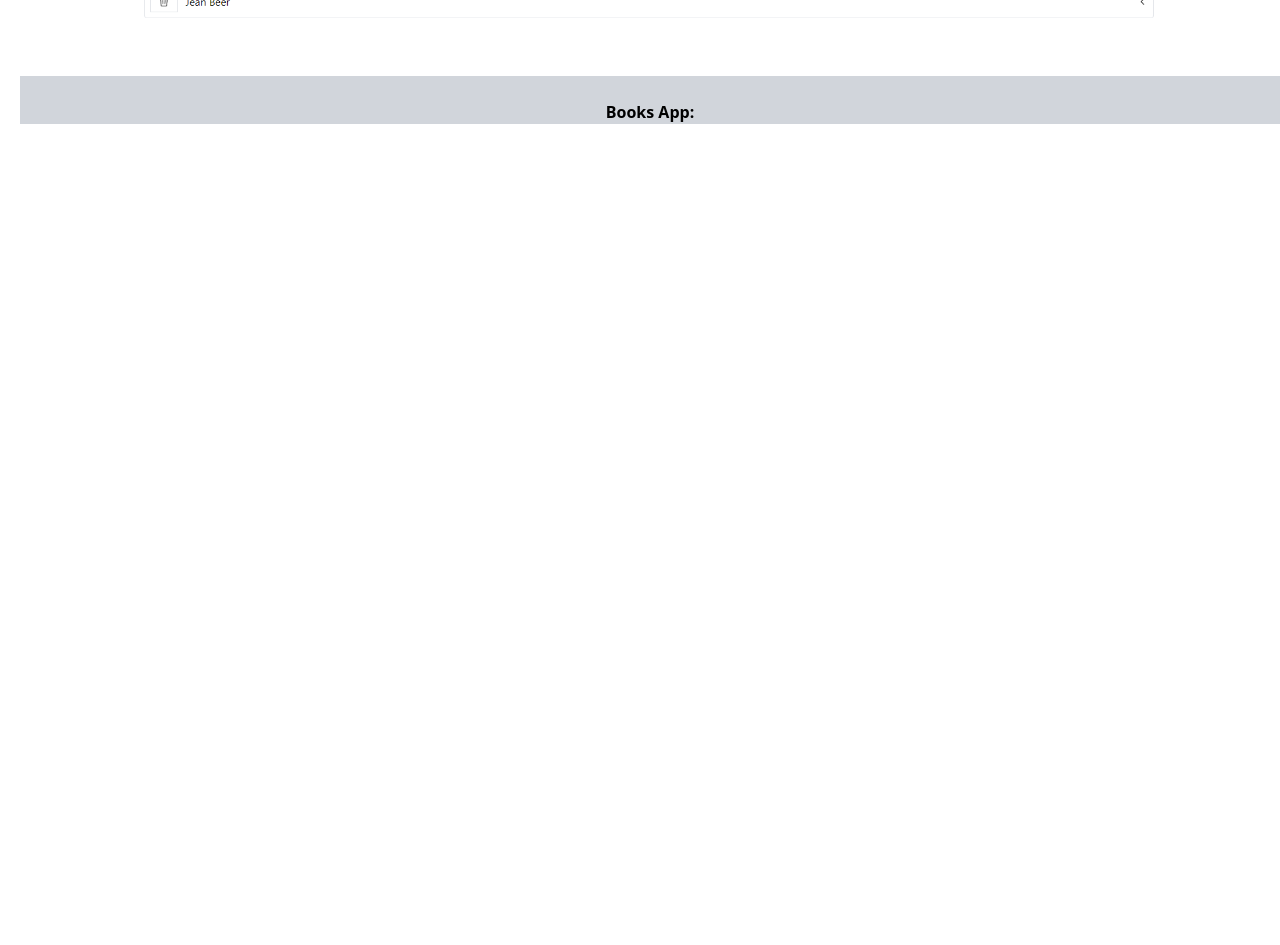
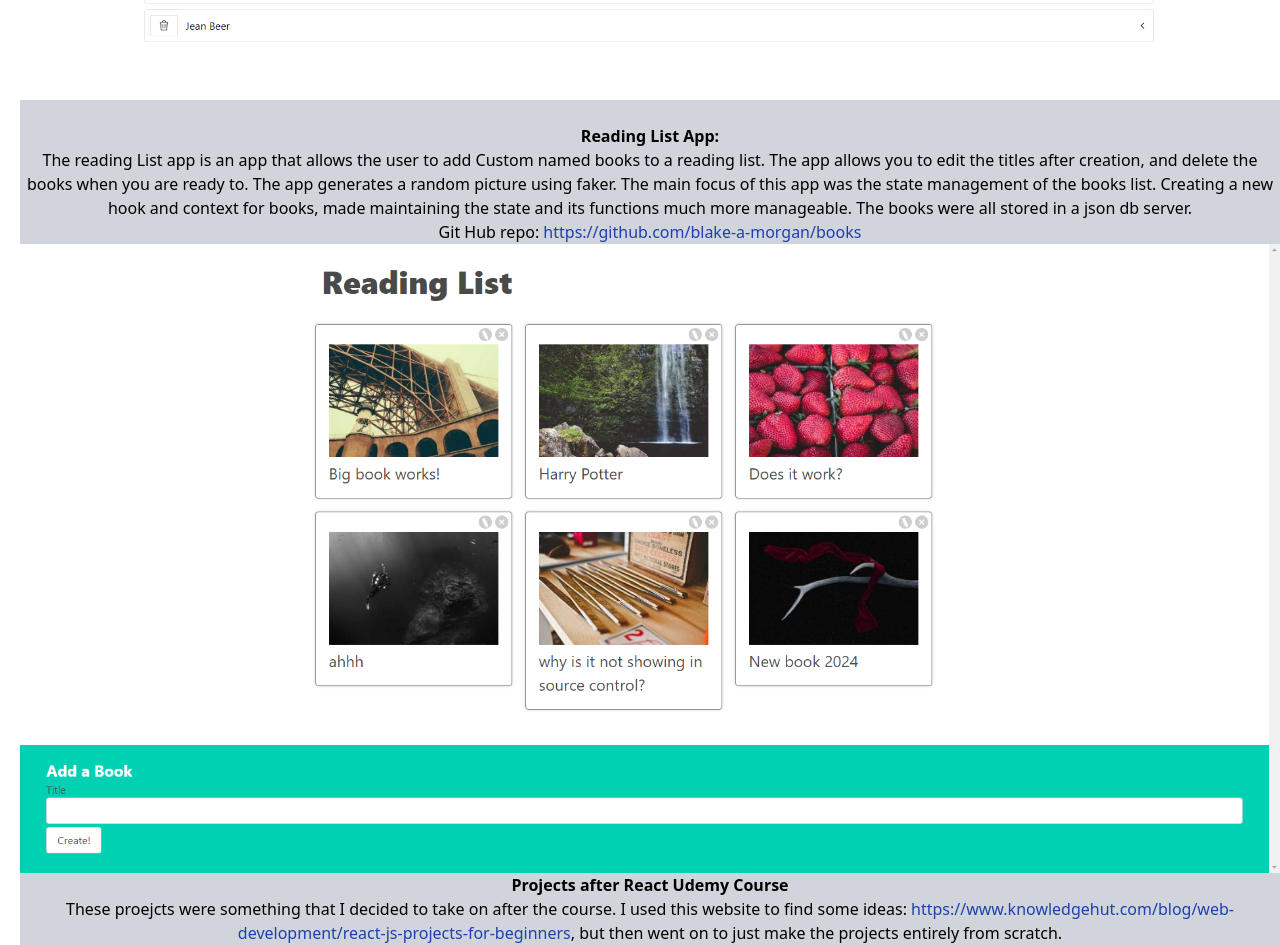
Before and after one commit to blake-a-morgan/blake-portfolio, a React (Create React App) app: page /other-proj in a window 1280 px wide. Shown: the part 840-1785 px from the top of the page. Before the commit the page ends 964 px from the top, so only its background shows below. Built offline with nearby package versions, Linux system fonts and the light colour scheme.

Commit message:
Added another project to OtherProjects, started ExtraInfo Page

```diff
--- a/src/pages/AboutMePage.js
+++ b/src/pages/AboutMePage.js
@@ -1,4 +1,4 @@
-import cert from '../files/Blake-cert.jpg'
+import cert from '../files/Blake-cert.jpg';
 
 function AboutMePage(){
     return <div className="pr-5 pl-5 text-2xl bg-gray-300 ">
--- a/src/pages/ExtraInfoPage.js
+++ b/src/pages/ExtraInfoPage.js
@@ -1,6 +1,15 @@
+import WireFrame from '../files/ProjectWireframe.PNG';
 
 function ExtraInfoPage(){
-    return <div className="text-lg">Project Info </div>
+    return (
+    <div className="bg-gray-300 ">
+        <h2 className="flex text-2xl justify-center items-center font-semibold">More about this project:</h2>
+        <p className="text-base">My goal for this project was to start something from nothing. I also wanted something that was about me, and the other projects I have worked on. So I first started of by making extremely simple wireframes. I then added what pages I thought I would be making, although the pages changed since. I tried to figure out if there would be any way to implement state, or complexity, but it didn't really seem like there's a reason to over complicate a page like this. </p>
+        <div className='flex items-center justify-center'>
+            <img  src={WireFrame} alt="Project wireframe"/>
+        </div>
+    </div>
+    )
 }
 
 export default ExtraInfoPage;
--- a/src/pages/OtherProjects.js
+++ b/src/pages/OtherProjects.js
@@ -1,15 +1,21 @@
-import MediaPic from '../files/MediaAppPicture.PNG'
+import MediaPic from '../files/MediaAppPicture.PNG';
+import ReadList from '../files/Reading List app Pic.PNG';
 function OtherProjects(){
     return <div className="bg-gray-300 ">
         <h2 className="flex text-2xl justify-center items-center font-semibold ">Other projects</h2>
             <h3 className="text-lg font-semibold">Projects during React Udemy Course</h3>
+                <p className='text-base'>These Projects were projects that I worked on during the Udemy Course.</p>
                 <h4 className='font-semibold'>User Photo Album App:</h4>
-                    <p className='text-base'>This is an app that lets you add random named users using faker. It then allows a photo album to be added to each user using faker to generate an album name. Then in each album you can add random photos (using faker). It stores all of this in a json-server database. And updates when new items are added to the server. This functionality is primarily done by redux, however for the users I used thunks rather than builder mutations. You are also able to delete users, photos, and albums.     </p>
+                    <p className='text-base'>This is an app that lets you add random named users using faker. It then allows a photo album to be added to each user using faker to generate an album name. Then in each album you can add random photos (using faker). It stores all of this in a json-server database. And updates when new items are added to the server. This functionality is primarily done by redux, however for the users I used thunks rather than builder mutations. You are also able to delete users, photos, and albums.  </p>
                     <p className='text-base'>Git Hub repo: <a className="text-blue-800" href="https://github.com/blake-a-morgan/media"> https://github.com/blake-a-morgan/media</a> </p>
                     <img  src={MediaPic} alt='Media App' />
                     <br></br>
-                <h4 className='font-semibold'>Books App:</h4>
-
+                <h4 className='font-semibold'>Reading List App:</h4>
+                    <p className='text-base'>The reading List app is an app that allows the user to add Custom named books to a reading list. The app allows you to edit the titles after creation, and delete the books when you are ready to. The app generates a random picture using faker. The main focus of this app was the state management of the books list. Creating a new hook and context for books, made maintaining the state and its functions much more manageable. The books were all stored in a json db server. </p>
+                    <p className='text-base'>Git Hub repo: <a className='text-blue-800' href="https://github.com/blake-a-morgan/books">https://github.com/blake-a-morgan/books</a></p>
+                    <img src={ReadList} alt='Reading List App'/>
+            <h3 className='"text-lg font-semibold'>Projects after React Udemy Course</h3>
+                <p className='text-base'>These proejcts were something that I decided to take on after the course. I used this website to find some ideas: <a className='text-blue-800' href='https://www.knowledgehut.com/blog/web-development/react-js-projects-for-beginners'>https://www.knowledgehut.com/blog/web-development/react-js-projects-for-beginners</a>, but then went on to just make the projects entirely from scratch.</p>
     </div>
 }
 
```
Also changed, not shown: src/App.js (indentation only), src/files/ProjectWireframe.PNG (added), src/files/Reading List app Pic.PNG (added).
